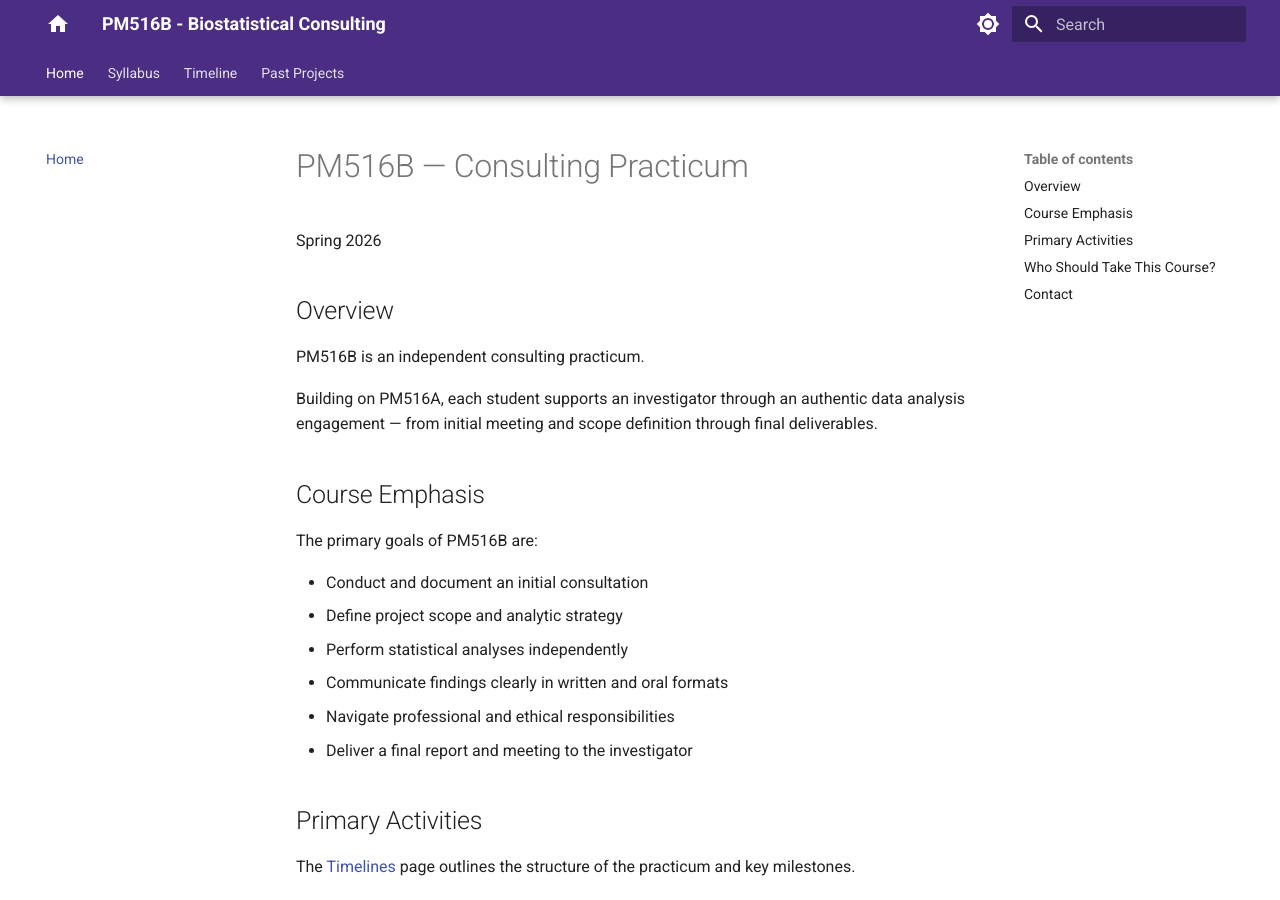
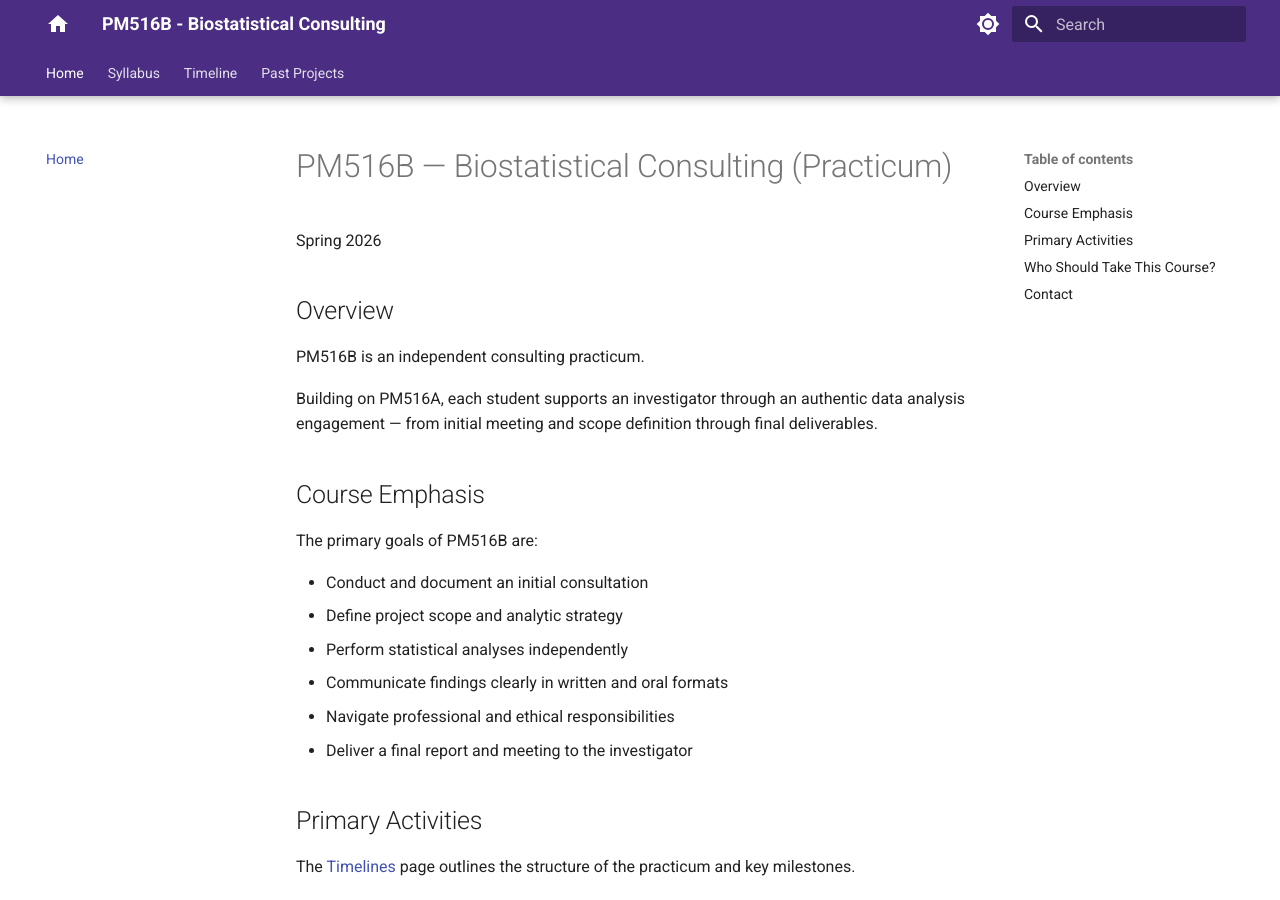
Before and after one commit to USCbiostats/PM516B, an MkDocs documentation site: the page built from docs/index.md, in a window 1280 px wide and 900 px high. Built offline with MkDocs 1.6.1 and Material for MkDocs 9.7.7, drawn with Linux system fonts in a browser that asks for light colours; comment, search, counter and statistics services are not loaded.

Commit message:
Update index.md

```diff
--- a/docs/index.md
+++ b/docs/index.md
@@ -1,4 +1,4 @@
-# PM516B — Consulting Practicum
+# PM516B — Biostatistical Consulting (Practicum)
 Spring 2026
 
 ## Overview
```
